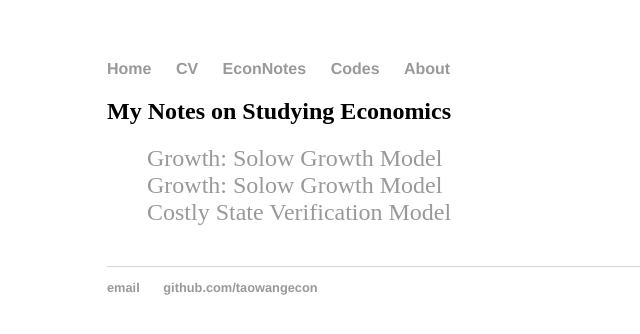
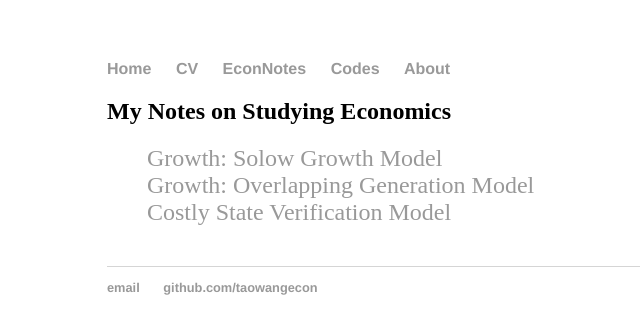
Before and after one commit to iworld1991/TaoWangEcon.github.io, a Jekyll site: the page built from blog/index.html, in a window 1280 px wide. Shown: the top 334 px of the page, without its empty margins (85-725 px from the left). Built offline with Jekyll 4.4.1, drawn with Linux system fonts in a browser that asks for light colours.

Commit message:
Update index.html

```diff
--- a/blog/index.html
+++ b/blog/index.html
@@ -5,7 +5,7 @@ title: My Notes on Studying Economics
 	<h2>{{ page.title }}</h2>
         <ul class="posts">
         <li> <a href = /notes/GR1_SolowModel.pdf>Growth: Solow Growth Model</a></li>
-        <li> <a href = /notes/GR2_OLG.pdf>Growth: Solow Growth Model</a></li>
+        <li> <a href = /notes/GR2_OLG.pdf>Growth: Overlapping Generation Model</a></li>
 
 	  {% for post in site.posts %}
 	    <li><a href="{{ post.url }}" title="{{ post.title }}">{{ post.title }}</a></li>
```
